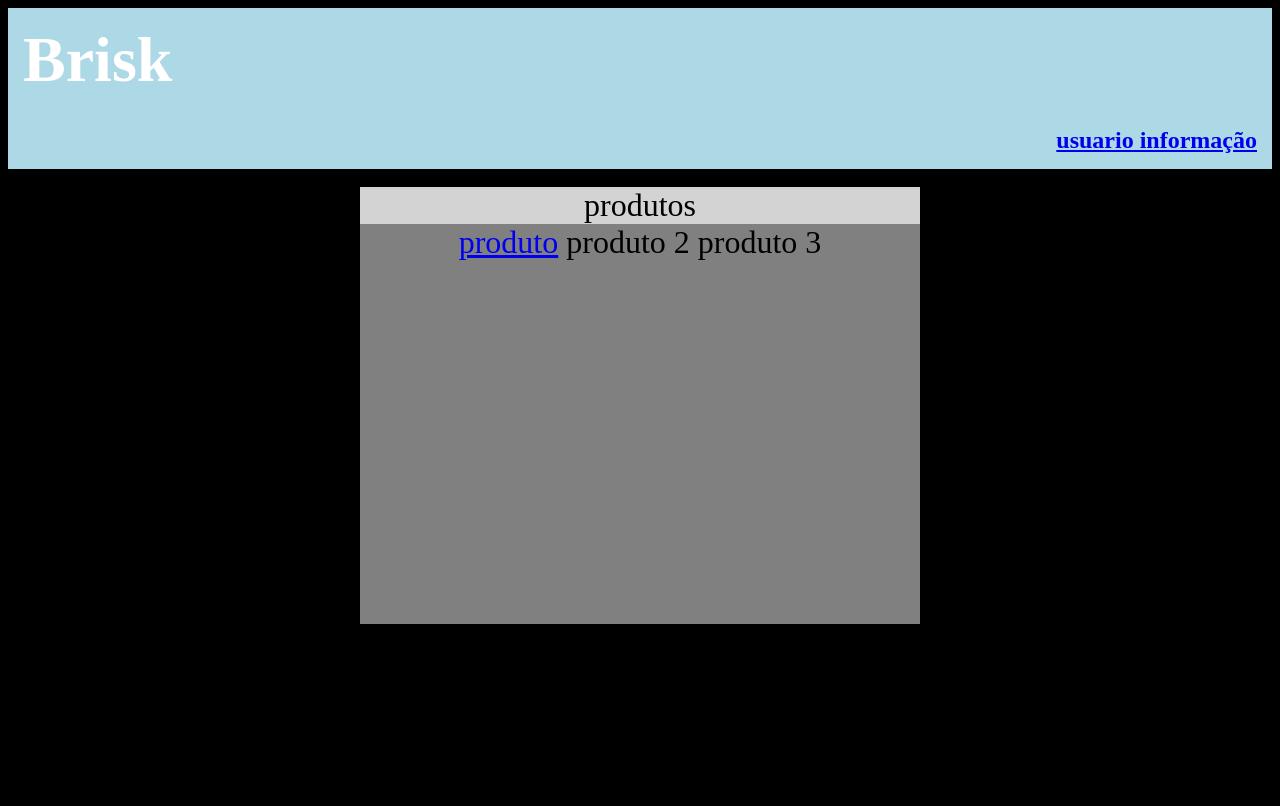
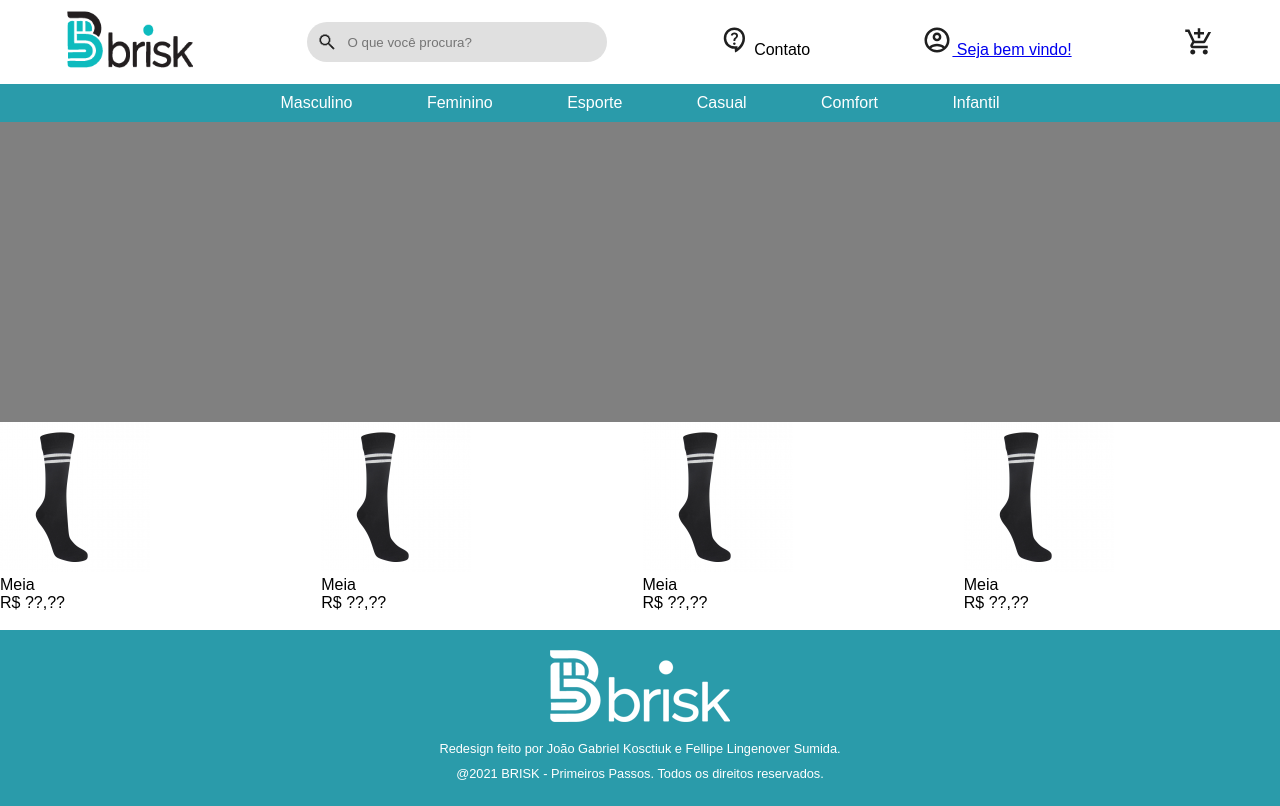
Before and after one commit to Luzatti-alt/finalizacao_2_tri_meia, a Flask app: page / in a window 1280 px wide. Before the commit the page ends 624 px from the top, so only its background shows below. Run offline with Flask 3, Linux system fonts and the light colour scheme.

Commit message:
Site: Criação do header e footer.

```diff
--- a/web/static/styles/home.css
+++ b/web/static/styles/home.css
@@ -1,38 +1,74 @@
-logo{
-  display:block;
-  font-weight: bold;
-  width:100%;
-  color:white;
-  background: lightblue;
-}
-/* dvh para todos os tipos de dispositivos */
+@charset "UTF-8";
 
-.nome_empresa{
-  font-size: 400%;
-  display: flex;
-  align-items: left;
-  justify-content: left;
-  padding: 15px;
-}
-.user_info{
-  font-size:150%;
-  padding: 15px;
-  display: flex;
-  align-items: right;
-  justify-content: right;
+*{
+    padding: 0;
+    margin: 0;
+    box-sizing: border-box;
 }
 body{
-  background: black;
+  font-family: Arial, Helvetica, sans-serif;
 }
-area_produtos{
-  display: block;
-  background: lightgray;
-  width: 70dvh;
-  font-size: 200%;
+:root{
+    --cor1: ;
 }
-.display_prods{
-  background: gray;
-  display:list-item;
-  width: 70dvh;
-  height: 50dvh;
+
+header input{
+    height: 40px;
+    width: 300px;
+    border-radius: 40px;
+    border: none;
+    padding-left: 40px;
+    background: rgb(224, 224, 224) url("../imagens/search-icon.png") no-repeat 10px center;
+    background-size: 20px 20px;
 }
+section#header-nav{
+    display: flex;
+    flex-direction: row nowrap;
+    justify-content: space-around;
+    align-items: center;
+    padding: 10px;
+}
+section#header-nav img.img-size{
+  width: 30px;
+}
+div.logo > img{
+    height: 60px;
+}
+nav{
+    padding: 10px;
+    text-align: center;
+    background-color: #2a9baa;
+}
+nav > a{
+  padding: 0px 35px;
+  text-decoration: none;
+  color: white;
+}
+nav > a:hover{
+  color: rgb(226, 226, 226);
+}
+div#banner{
+  background-color: grey;
+  width: 100%;
+  height: 300px;
+}
+section#produto{
+    display: grid;
+    width: 100%;
+    grid-template-columns: repeat(auto-fit, minmax(250px, 1fr));
+    gap: 5px;
+    margin: auto;
+}
+footer{
+  background-color: #2a9baa;
+  padding: 20px;
+  text-align: center;
+}
+footer img{
+  padding-bottom: 10px;
+}
+footer p{
+  color: white;
+  font-size: 0.8em;
+  padding: 5px 0px;
+}
--- a/web/templates/home.html
+++ b/web/templates/home.html
@@ -3,28 +3,63 @@
 <html>
 <head>
   <meta http-equiv="CONTENT-TYPE" content="text/html; charset=UTF-8">
-  <link rel="stylesheet" href="{{ url_for('static', filename='styles/home.css') }}">
-  <title>Loja Brisk</title>
+  <!-- <link rel="stylesheet" href="{{ url_for('static', filename='styles/home.css') }}"> -->
+  <link rel="stylesheet" href="../static/styles/home.css">
+  <link rel="icon" href="https://meiasbrisk.com.br/wp-content/uploads/2018/10/favicon.png" type="image/png" sizes="16x16">
+  <title>Meias Brisk</title>
 </head>
 <body>
-    <logo>
-      <div class="nome_empresa">
-        Brisk
+  <header>
+    <section id="header-nav">
+      <div class="logo">
+          <img src="../static/imagens/Logo-Brisk.png" alt="">
       </div>
-      <div class="user_info">
-        <a href="{{ url_for('info') }}">usuario informação</a>
-          </div>
-  </logo>
-  <br>
-  <center>
-    <area_produtos>
-      produtos
-      <div class="display_prods">
-        <a href="{{ url_for('produto') }}">produto</a>
-        produto 2
-        produto 3
+          <input type="text" name="" id="" placeholder="O que você procura?">
+          <p><img src="../static/imagens/contact.svg" alt="" class="img-size"> Contato</p>
+          <a href="{{ url_for('info') }}"><img src="../static/imagens/user.svg" alt="" class="img-size"> Seja bem vindo!</a>
+          <img src="../static/imagens/carrinho.svg" alt=""class="img-size">
+    </section>
+    <nav>
+        <a href="#">Masculino</a>
+        <a href="#">Feminino</a>
+        <a href="#">Esporte</a>
+        <a href="#">Casual</a>
+        <a href="#">Comfort</a>
+        <a href="#">Infantil</a>
+    </nav>
+  </header>
+  <main>
+    <div id="banner">
+
+    </div>
+    <section id="produto">
+      <div class="produto-meia">
+        <img src="../static/imagens/meia-placeholder.png" alt="">
+        <p>Meia</p>
+        <span>R$ ??,??</span>
       </div>
-    </area_produtos>
-  </center>
+      <div class="produto-meia">
+        <img src="../static/imagens/meia-placeholder.png" alt="">
+        <p>Meia</p>
+        <span>R$ ??,??</span>
+      </div>
+      <div class="produto-meia">
+        <img src="../static/imagens/meia-placeholder.png" alt="">
+        <p>Meia</p>
+        <span>R$ ??,??</span>
+      </div>
+      <div class="produto-meia">
+        <img src="../static/imagens/meia-placeholder.png" alt="">
+        <p>Meia</p>
+        <span>R$ ??,??</span>
+      </div>
+    </section>
+  </main>
+    <br>
+    <footer>
+      <img src="../static/imagens/logo-footer.png" alt="">
+      <p>Redesign feito por João Gabriel Kosctiuk e Fellipe Lingenover Sumida.</p>
+      <p>@2021 BRISK - Primeiros Passos. Todos os direitos reservados.</p>
+    </footer>
 </body>
 </html>
```
Also changed, not shown: web/static/imagens/Logo-Brisk.png (added), web/static/imagens/banner-capivara.jpg (added), web/static/imagens/carrinho.png (added), web/static/imagens/carrinho.svg (added), web/static/imagens/contact.svg (added), web/static/imagens/contato.png (added), web/static/imagens/logo-footer.png (added), web/static/imagens/meia-placeholder.png (added), web/static/imagens/search-icon.png (added), web/static/imagens/user.png (added), web/static/imagens/user.svg (added).
